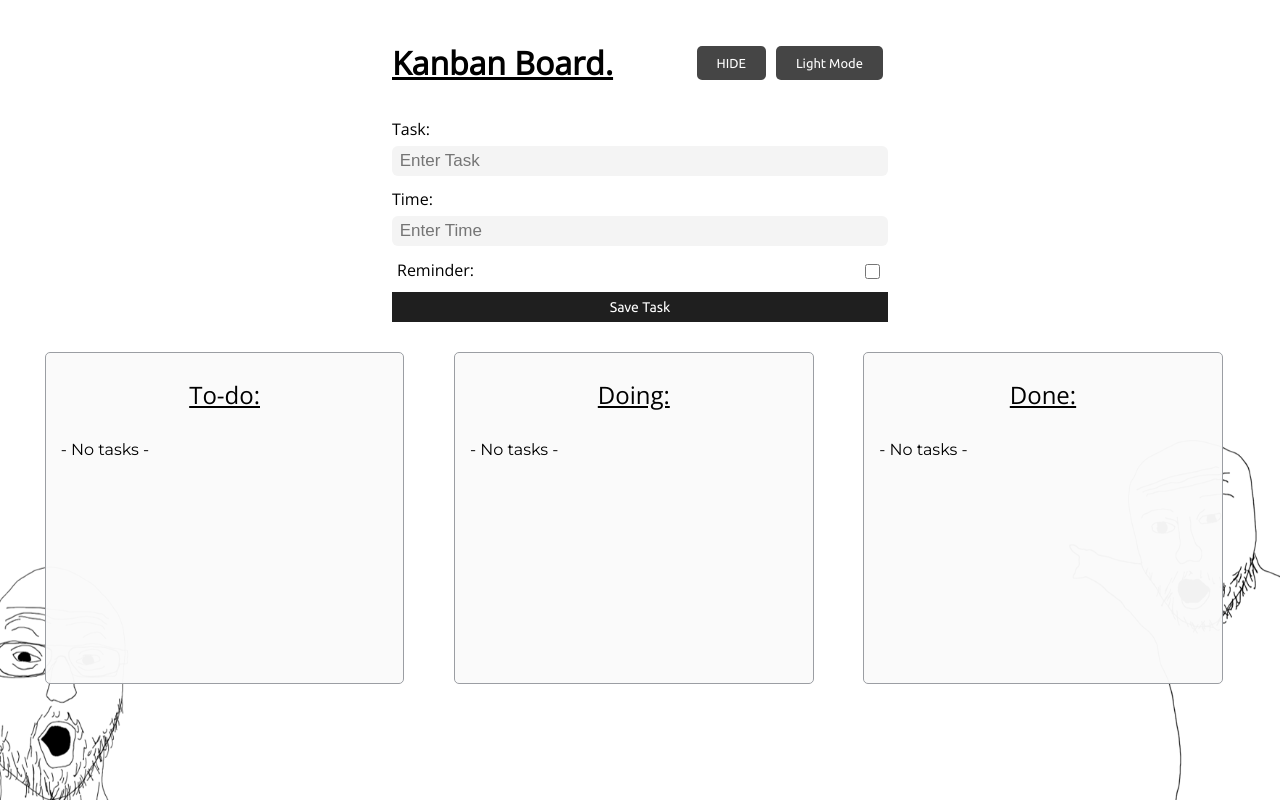
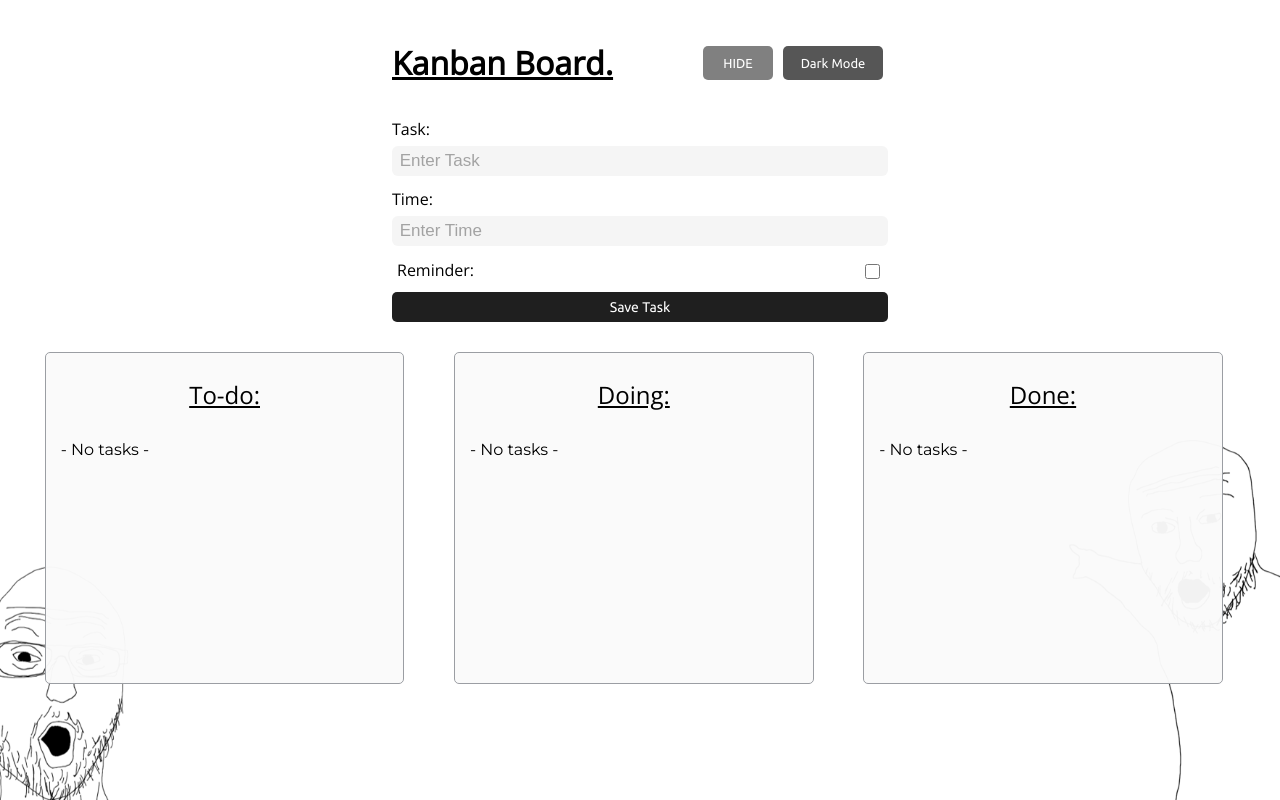
Before and after one commit to tcheric/KanbanBoard, a React (Create React App) app: page / in a window 1280 px wide. Both pictures are taken after a click on the button "ADD". Built offline with nearby package versions, Linux system fonts and the light colour scheme.

Commit message:
added header button styling options

```diff
--- a/src/App.js
+++ b/src/App.js
@@ -147,7 +147,7 @@ const App = () => {
         toggleAddTask={toggleAddTask}
         showAdd={showAddTask}
         toggleTheme={toggleTheme}
-        darkMode={theme}
+        theme={theme}
       />
       {showAddTask && <AddTask onAdd={addTask} tasks={tasks} darkMode={theme}/>}
       <Board
--- a/src/components/Button.js
+++ b/src/components/Button.js
@@ -1,7 +1,8 @@
-const Button = ({ type, text, onClick }) => {
+const Button = ({ id, type, text, onClick }) => {
 
   return (
     <button
+      id={id}
       onClick ={onClick}
       className={`button ${type}`}>
         {text}
--- a/src/components/Header.js
+++ b/src/components/Header.js
@@ -1,22 +1,23 @@
 import PropTypes from 'prop-types'
 import Button from './Button'
 
-const Header = ({ title, toggleAddTask, showAdd, toggleTheme, darkMode }) => {
+const Header = ({ title, toggleAddTask, showAdd, toggleTheme, theme }) => {
 
   return (
     <header className='header'>
       <h1><u> { title } </u></h1>
       <div className="buttons">
         <Button
+          id="add"
           text={showAdd ? 'HIDE' : 'ADD'}
-          type="toggle"
+          type={`toggle ${showAdd ? "expanded" : ""}`}
           onClick = {() => {
             console.log('Click')
             toggleAddTask()
           }}
         />
         <Button
-          text={darkMode ? 'Light Mode' : 'Dark Mode'}
+          text={theme === "dark" ? 'Light Mode' : 'Dark Mode'}
           type="toggle"
           onClick = {() => {
             console.log('Click')
--- a/src/index.css
+++ b/src/index.css
@@ -11,16 +11,17 @@
   --board-border: 1px solid rgb(155, 158, 163);
   --board-bg-color: rgba(250, 250, 250, 0.97);
   --board-text: black;
-  --task-bg-color: #f1f1f1;
+  --task-bg-color: #efefef;
   --task-border: none;
   --task-time-text: black;
   --task-edit-bg: rgb(249, 249, 249);
   --task-edit-border: 1px dashed rgb(225, 225, 225);
   --task-reminder: 5px solid skyblue;
-  --button-toggle-bg: rgb(69, 69, 69);
+  --button-toggle-bg: rgb(86, 86, 86);
   --submit-input-bg: rgb(31, 31, 31);
   --submit-input-color: white;
-  --addtask-input-bg: #f4f4f4;
+  --addtask-input-bg: hsl(0, 0%, 96%);
+  --addtask-input-text: rgb(163, 163, 163);
 }
 
 html[data-theme='dark'] {
@@ -40,6 +41,7 @@ html[data-theme='dark'] {
   --submit-input-bg: #4986af;
   --submit-input-color: black;
   --addtask-input-bg: rgb(58, 64, 82);
+  --addtask-input-text: rgb(130, 130, 130);
 }
 
 /* html body section */
@@ -127,10 +129,11 @@ h1{
   cursor: pointer;
 }
 
-.button.toggle{
+.button.toggle {
   background: var(--button-toggle-bg);
   color: #fff;
   max-height: 35px;
+  width: 100px;
   padding: 10px 20px;
   margin: 5px;
   border: none;
@@ -139,11 +142,20 @@ h1{
   font-family: 'Ubuntu';
   white-space: nowrap;
   display: flex;
+  justify-content: center;
   align-items: center;
+}
+
+.button.toggle.expanded {
+  background: grey;
 }
 
 .button.toggle:active {
   transform: scale(0.98);
+}
+
+#add.button.toggle {
+  width: 70px;
 }
 
 /* Task section */
@@ -223,6 +235,10 @@ h1{
   border-radius: 6px;
 }
 
+.form-control input::placeholder {
+  color: var(--addtask-input-text);
+}
+
 .form-control-check {
   display: flex;
   align-items: center;
@@ -231,29 +247,15 @@ h1{
 }
 
 .form-control-check label {
-  /* flex: 1; */
   float: left;
   margin-right: 100px
 }
 
 .form-control-check input {
-  /* flex: 0.5; */
   height: 15px;
   float: right;
   width: 15px;
 }
-
-/* input {
-  background: #eeeeee;
-  border: 1px solid #f4f4f4;
-  border-radius: 6px;
-}
-
-input.dark {
-  background: rgb(58, 64, 82);
-  border: 1px #f4f4f4;
-  border-radius: 6px;
-} */
 
 .submit-input {
   display: block;
@@ -266,4 +268,5 @@ input.dark {
   height: 30px;
   font-family: 'Ubuntu';
   font-size: 14px;
+  border-radius: 5px;
 }
```
